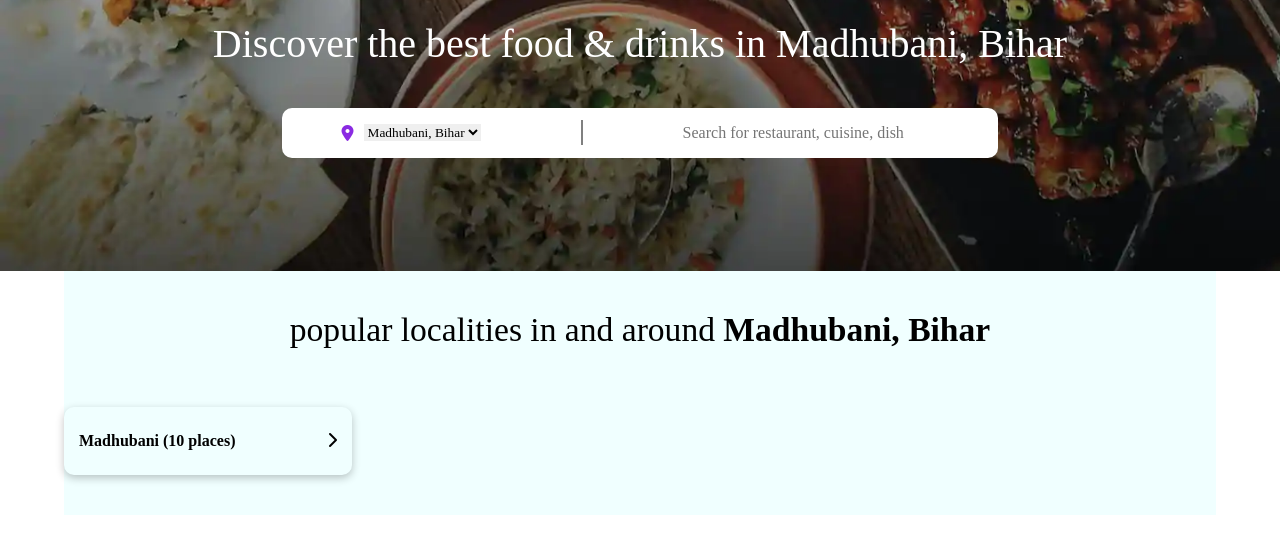
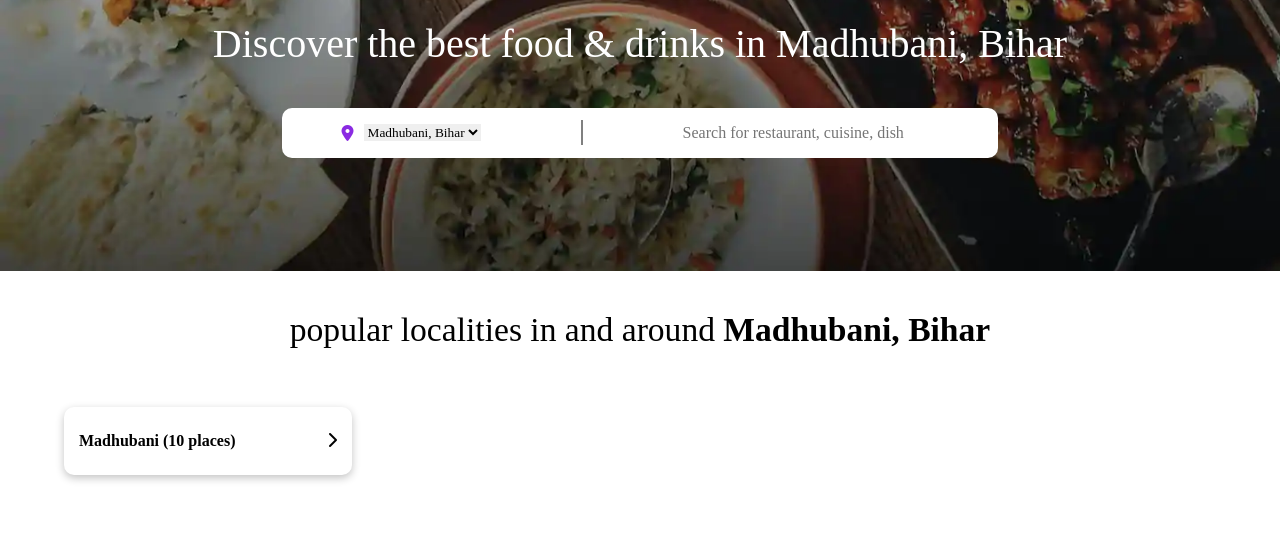
Before and after one commit to RinkiKumari-rk123/Zomato_Clone_byRinki, a plain HTML site: page LandingPage/index.html in a window 1280 px wide. Shown: the part 209-762 px from the top of the page. Drawn offline with Linux system fonts and the light colour scheme; some icons are missing.

Commit message:
Near by section completed

```diff
--- a/LandingPage/assets/styles/styles.css
+++ b/LandingPage/assets/styles/styles.css
@@ -108,7 +108,6 @@ section.nearby{
 section.nearby div.container{
     width: 90%;
     margin: 0px auto;
-    background-color: azure;
     text-align: center;
     padding: 40px 0px;
 }
```
